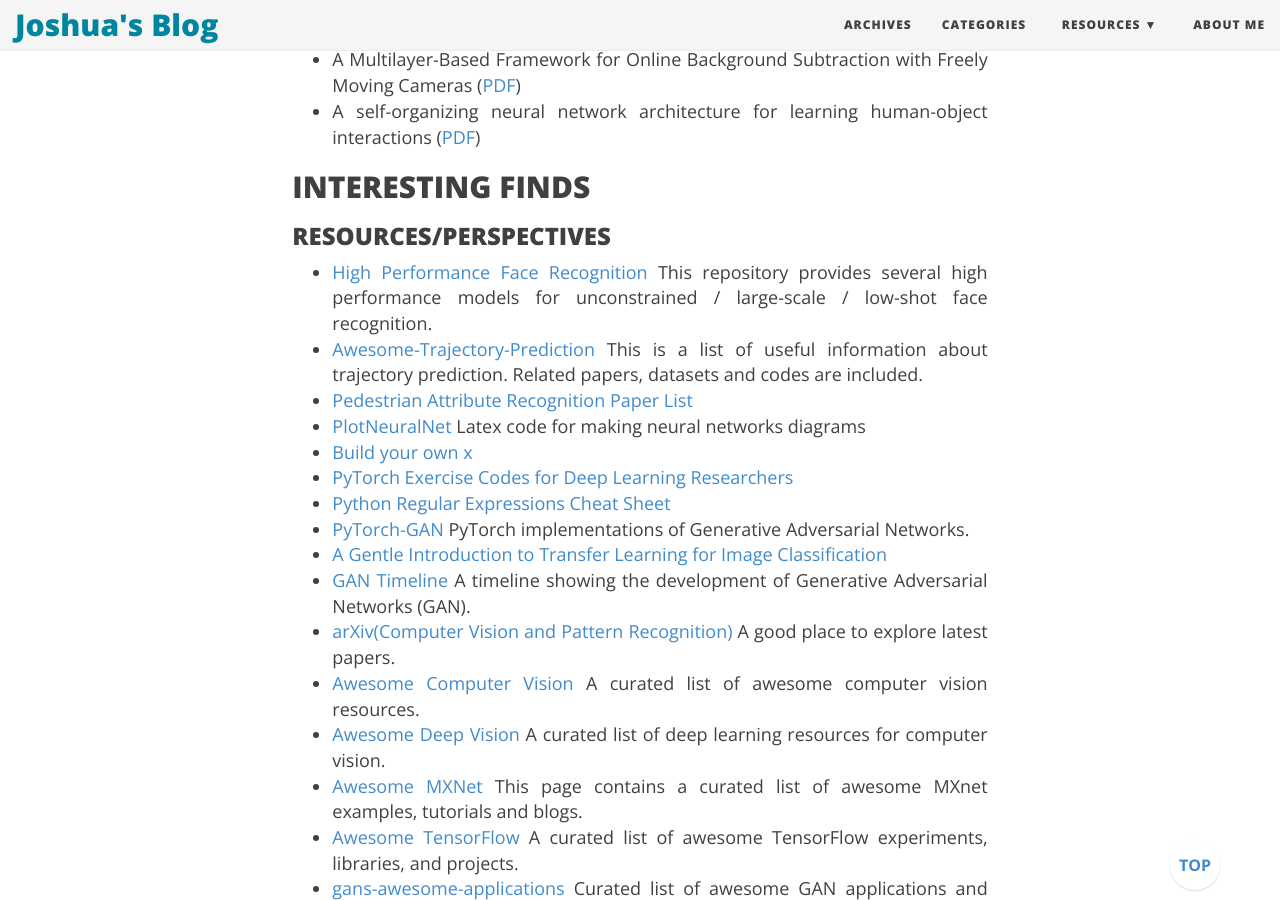
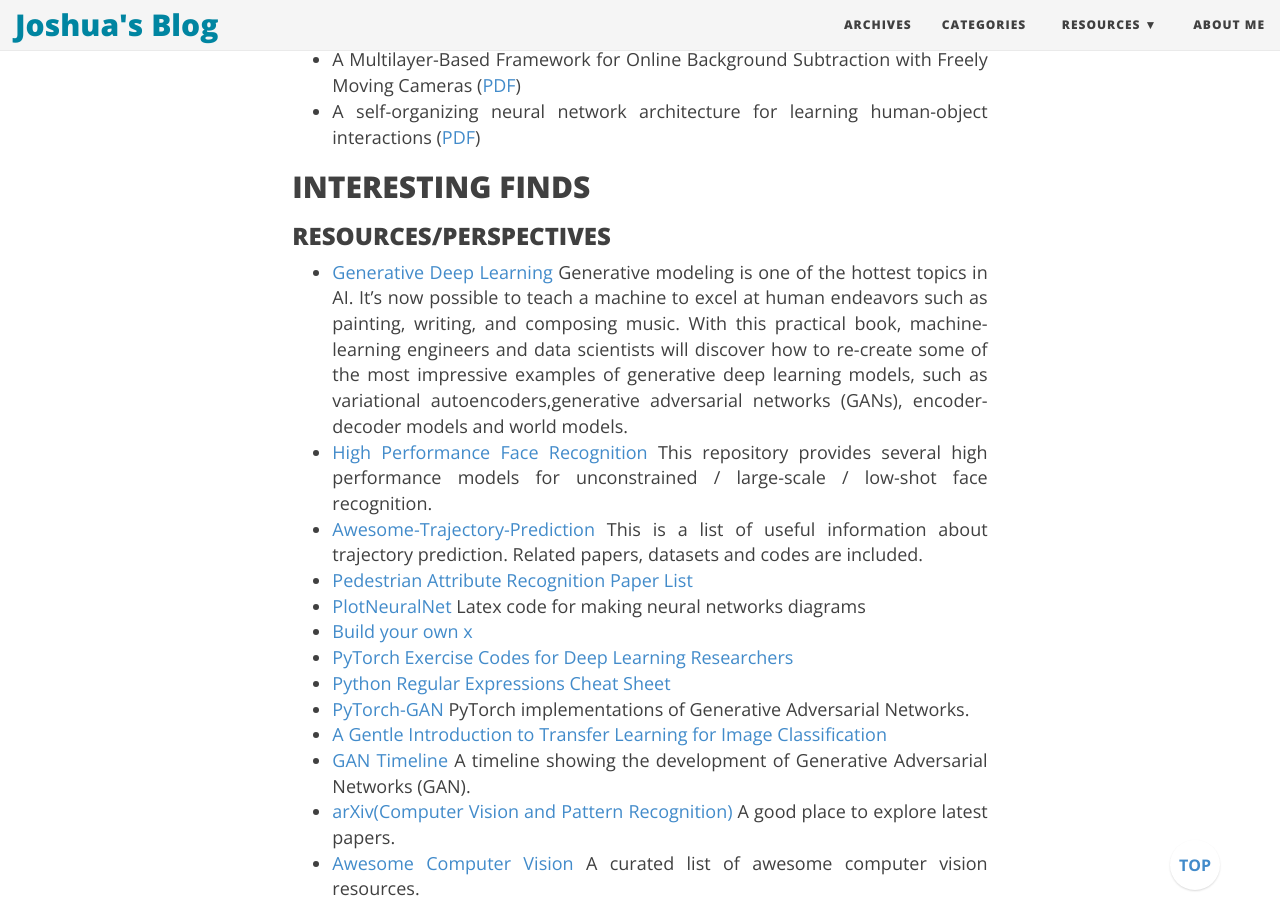
Before and after one commit to joshua19881228/joshua19881228.github.io, a Jekyll site: the page built from _posts/Computer_Vision/2016-08-25-my-jumble-of-computer-vision.md, in a window 1280 px wide and 900 px high, scrolled down 28879 px. Built offline with Jekyll 4.4.1, drawn with Linux system fonts in a browser that asks for light colours; nearby versions of some CDN libraries; formulas are drawn with MathJax 3; comment, search, counter and statistics services are not loaded.

Commit message:
update post

```diff
--- a/_posts/Computer_Vision/2016-08-25-my-jumble-of-computer-vision.md
+++ b/_posts/Computer_Vision/2016-08-25-my-jumble-of-computer-vision.md
@@ -753,6 +753,7 @@
 
 ### RESOURCES/PERSPECTIVES ###
 
+* [Generative Deep Learning](https://www.oreilly.com/library/view/generative-deep-learning/9781492041931/) Generative modeling is one of the hottest topics in AI. It’s now possible to teach a machine to excel at human endeavors such as painting, writing, and composing music. With this practical book, machine-learning engineers and data scientists will discover how to re-create some of the most impressive examples of generative deep learning models, such as variational autoencoders,generative adversarial networks (GANs), encoder-decoder models and world models.
 * [High Performance Face Recognition](https://github.com/ZhaoJ9014/High-Performance-Face-Recognition) This repository provides several high performance models for unconstrained / large-scale / low-shot face recognition.
 * [Awesome-Trajectory-Prediction](https://github.com/xuehaouwa/Awesome-Trajectory-Prediction) This is a list of useful information about trajectory prediction. Related papers, datasets and codes are included.
 * [Pedestrian Attribute Recognition Paper List](https://github.com/wangxiao5791509/Pedestrian-Attribute-Recognition-Paper-List)
```
